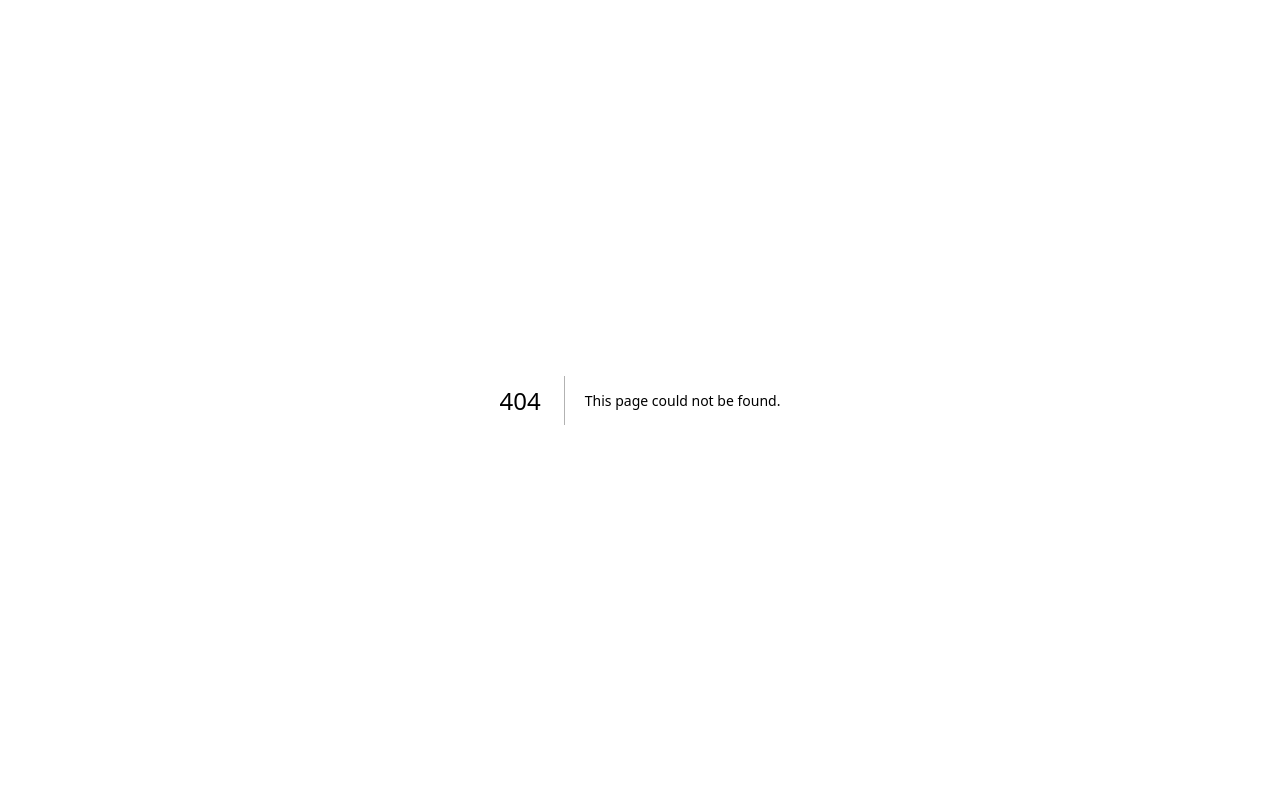
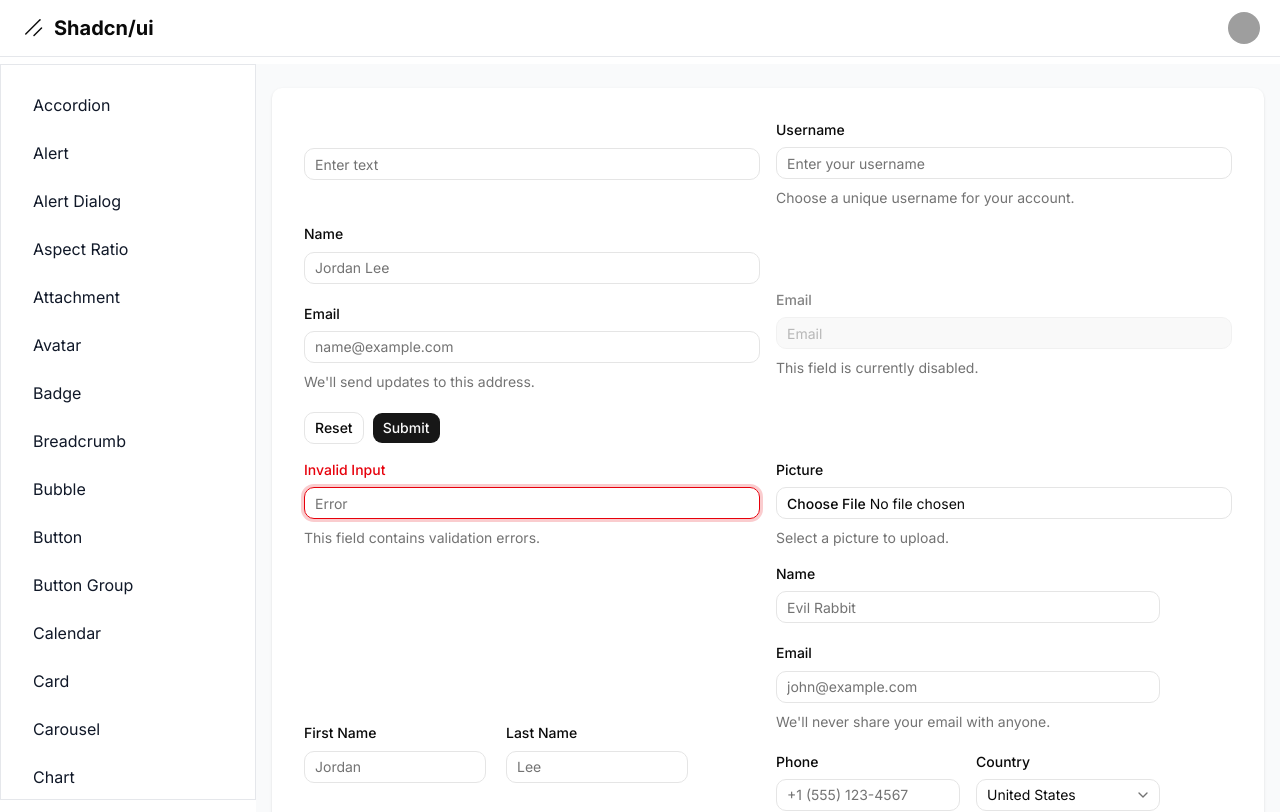
Before and after one commit to AndreDev12/shadcn-dashboard, a Next.js app: page /dashboard/input in a window 1280 px wide. Before the commit this address had no page. Shown: the top 812 px of the page. Built offline with nearby package versions, Linux system fonts and the light colour scheme; grey boxes are pictures that could not be loaded.

Commit message:
Components: Input

```diff
--- /dev/null
+++ b/src/app/dashboard/input/page.tsx
@@ -0,0 +1,162 @@
+import {
+  Button,
+  Field,
+  FieldDescription,
+  FieldGroup,
+  FieldLabel,
+  Input,
+  Select,
+  SelectContent,
+  SelectGroup,
+  SelectItem,
+  SelectTrigger,
+  SelectValue,
+} from '@/components/ui';
+
+export default function Page() {
+  const countries = [
+    { label: 'United States', value: 'us' },
+    { label: 'United Kingdom', value: 'uk' },
+    { label: 'Canada', value: 'ca' },
+  ];
+
+  return (
+    <div className="grid grid-cols-2 gap-4 items-center">
+      <Input placeholder="Enter text" />
+
+      <Field>
+        <FieldLabel htmlFor="input-field-username">Username</FieldLabel>
+        <Input
+          id="input-field-username"
+          type="text"
+          placeholder="Enter your username"
+        />
+        <FieldDescription>
+          Choose a unique username for your account.
+        </FieldDescription>
+      </Field>
+
+      <FieldGroup>
+        <Field>
+          <FieldLabel htmlFor="fieldgroup-name">Name</FieldLabel>
+          <Input id="fieldgroup-name" placeholder="Jordan Lee" />
+        </Field>
+        <Field>
+          <FieldLabel htmlFor="fieldgroup-email">Email</FieldLabel>
+          <Input
+            id="fieldgroup-email"
+            type="email"
+            placeholder="name@example.com"
+          />
+          <FieldDescription>
+            We&apos;ll send updates to this address.
+          </FieldDescription>
+        </Field>
+        <Field orientation="horizontal">
+          <Button type="reset" variant="outline">
+            Reset
+          </Button>
+          <Button type="submit">Submit</Button>
+        </Field>
+      </FieldGroup>
+
+      <Field data-disabled>
+        <FieldLabel htmlFor="input-demo-disabled">Email</FieldLabel>
+        <Input
+          id="input-demo-disabled"
+          type="email"
+          placeholder="Email"
+          disabled
+        />
+        <FieldDescription>This field is currently disabled.</FieldDescription>
+      </Field>
+
+      <Field data-invalid>
+        <FieldLabel htmlFor="input-invalid">Invalid Input</FieldLabel>
+        <Input id="input-invalid" placeholder="Error" aria-invalid />
+        <FieldDescription>
+          This field contains validation errors.
+        </FieldDescription>
+      </Field>
+
+      <Field>
+        <FieldLabel htmlFor="picture">Picture</FieldLabel>
+        <Input id="picture" type="file" />
+        <FieldDescription>Select a picture to upload.</FieldDescription>
+      </Field>
+
+      <FieldGroup className="grid max-w-sm grid-cols-2">
+        <Field>
+          <FieldLabel htmlFor="first-name">First Name</FieldLabel>
+          <Input id="first-name" placeholder="Jordan" />
+        </Field>
+        <Field>
+          <FieldLabel htmlFor="last-name">Last Name</FieldLabel>
+          <Input id="last-name" placeholder="Lee" />
+        </Field>
+      </FieldGroup>
+
+      <form className="w-full max-w-sm">
+        <FieldGroup>
+          <Field>
+            <FieldLabel htmlFor="form-name">Name</FieldLabel>
+            <Input
+              id="form-name"
+              type="text"
+              placeholder="Evil Rabbit"
+              required
+            />
+          </Field>
+          <Field>
+            <FieldLabel htmlFor="form-email">Email</FieldLabel>
+            <Input
+              id="form-email"
+              type="email"
+              placeholder="john@example.com"
+            />
+            <FieldDescription>
+              We&apos;ll never share your email with anyone.
+            </FieldDescription>
+          </Field>
+          <div className="grid grid-cols-2 gap-4">
+            <Field>
+              <FieldLabel htmlFor="form-phone">Phone</FieldLabel>
+              <Input
+                id="form-phone"
+                type="tel"
+                placeholder="+1 (555) 123-4567"
+              />
+            </Field>
+            <Field>
+              <FieldLabel htmlFor="form-country">Country</FieldLabel>
+              <Select items={countries} defaultValue="us">
+                <SelectTrigger id="form-country">
+                  <SelectValue />
+                </SelectTrigger>
+                <SelectContent>
+                  <SelectGroup>
+                    {countries.map(({ value, label }) => (
+                      <SelectItem key={value} value={value}>
+                        {label}
+                      </SelectItem>
+                    ))}
+                  </SelectGroup>
+                </SelectContent>
+              </Select>
+            </Field>
+          </div>
+          <Field>
+            <FieldLabel htmlFor="form-address">Address</FieldLabel>
+            <Input id="form-address" type="text" placeholder="123 Main St" />
+          </Field>
+          <Field orientation="horizontal">
+            <Button type="button" variant="outline">
+              Cancel
+            </Button>
+            <Button type="submit">Submit</Button>
+          </Field>
+        </FieldGroup>
+      </form>
+    </div>
+  );
+}
--- a/src/app/dashboard/layout.tsx
+++ b/src/app/dashboard/layout.tsx
@@ -39,6 +39,7 @@ const links = [
   { name: 'form', href: 'form' },
   { name: 'toast', href: 'toast' },
   { name: 'hover card', href: 'hover-card' },
+  { name: 'input', href: 'input' },
 ].sort((a, b) => a.name.localeCompare(b.name));
 
 export default function DashboardLayout({
--- a/src/components/ui/input.tsx
+++ b/src/components/ui/input.tsx
@@ -1,10 +1,11 @@
 import * as React from 'react';
+import { Input as InputPrimitive } from '@base-ui/react/input';
 
 import { cn } from '@/lib';
 
 function Input({ className, type, ...props }: React.ComponentProps<'input'>) {
   return (
-    <input
+    <InputPrimitive
       type={type}
       data-slot="input"
       className={cn(
```
